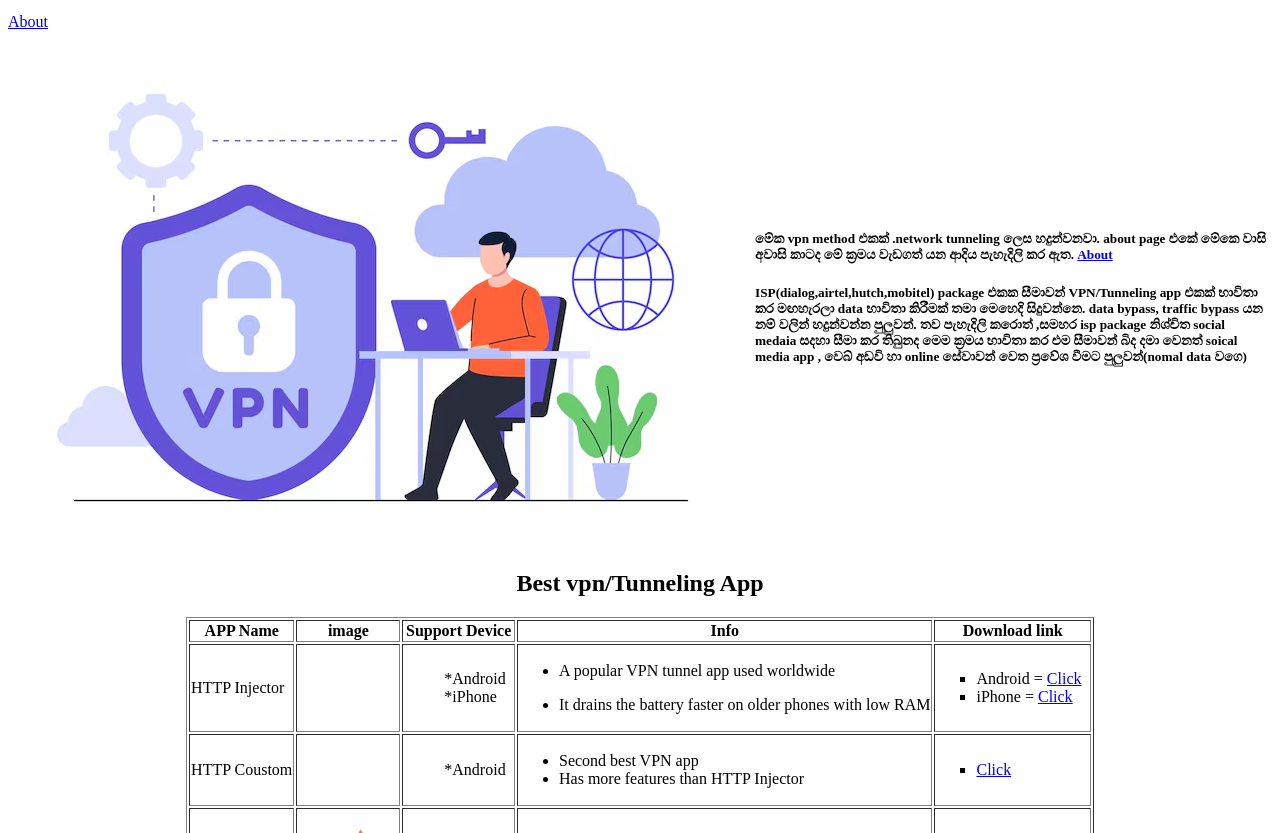
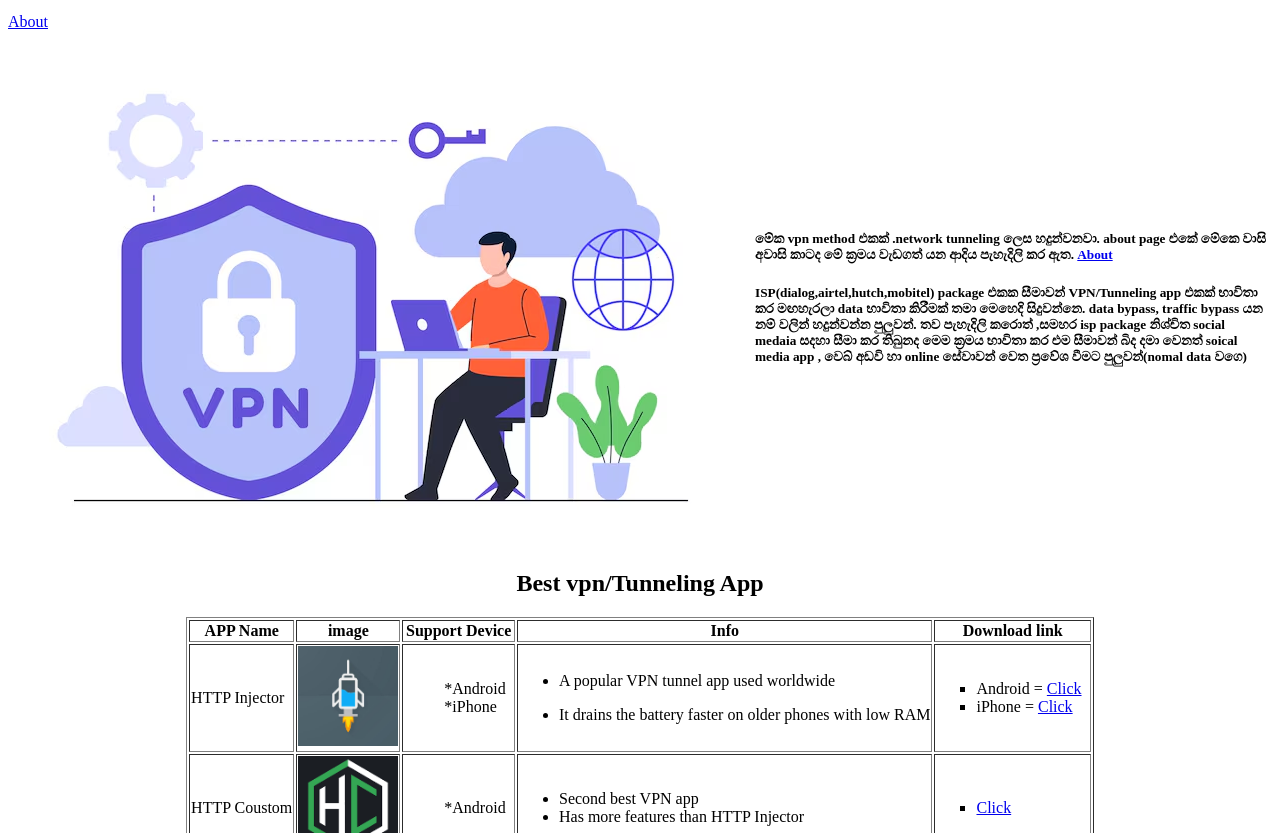
Before and after one commit to tharu12sa/My-Site, a plain HTML site: page index.html in a window 1280 px wide. Shown: the part 101-934 px from the top of the page. Drawn offline with Linux system fonts and the light colour scheme; the site is published under a folder, as on GitHub Pages, so addresses that start at the root find nothing.

Commit message:
fix: correct image source paths for HTTP Injector and HTTP Custom in index.html

```diff
--- a/index.html
+++ b/index.html
@@ -59,7 +59,7 @@
                 <td>
                     HTTP Injector
                 </td>
-                <td><img width="100" src="/image/HTPPinjector.jpg" alt=""></td>
+                <td><img width="100" src="image/HTPPinjector.jpg" alt=""></td>
                 <td>
                     <ul type="none">
                         <li>*Android</li>
@@ -87,7 +87,7 @@
             </tr>
             <tr>
                 <td>HTTP Coustom</td>
-                <td><img width="100" src="/image/HTTPCustom.png" alt=""></td>
+                <td><img width="100" src="image/HTTPCustom.png" alt=""></td>
                 <td>
                     <ul type="none">
                         <li>*Android</li>
```
